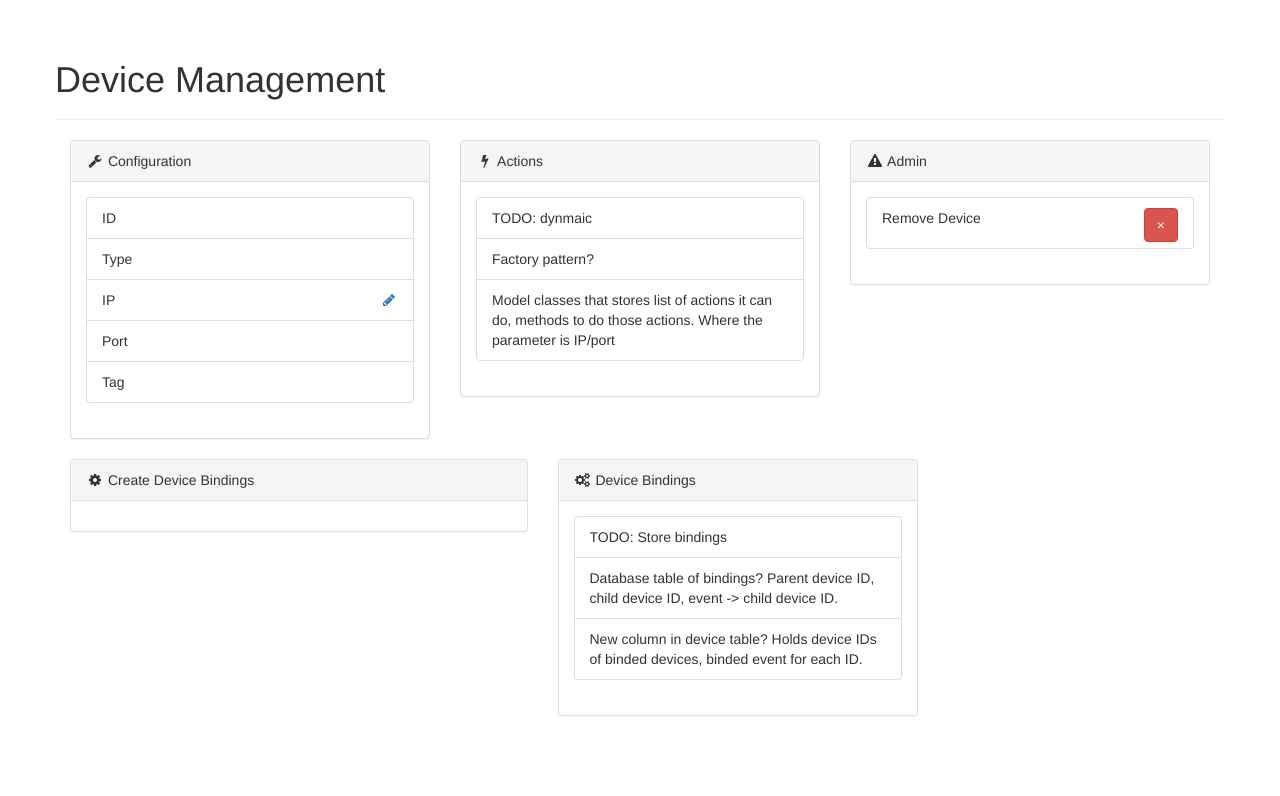
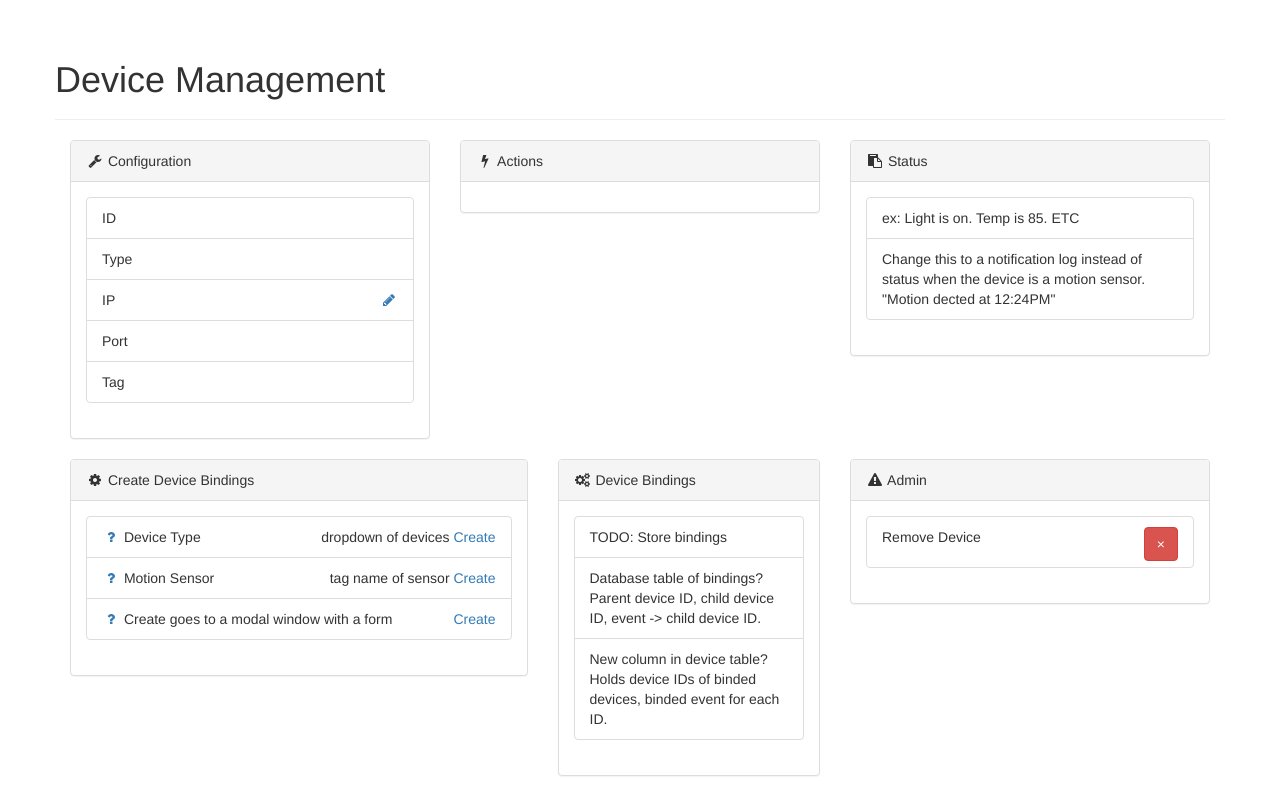
Before and after one commit to jflowaa/smart_home, a Flask app: template server/app/templates/device.html in a window 1280 px wide. Shown: the part 52-848 px from the top of the page. Before the commit the page ends 768 px from the top, so only its background shows below. Run offline with Flask 2, Linux system fonts and the light colour scheme; the template is opened without the code that fills it, so the values that code supplies are empty; some libraries are stand-ins or nearby versions.

Commit message:
Implemented factory pattern for device controllers. Updated device management page.

```diff
--- /dev/null
+++ b/server/app/device/device_models/__init__.py
@@ -0,0 +1 @@
+from .device_factory import DeviceFactory
--- /dev/null
+++ b/server/app/device/device_models/controllers/__init__.py
@@ -0,0 +1,3 @@
+from .motion_sensor_controller import MotionSensorController
+from .light_bulb_controller import LightBulbController
+from .temp_sensor_controller import TempSensorController
--- a/server/app/main/forms.py
+++ b/server/app/main/forms.py
@@ -3,7 +3,7 @@ from wtforms import StringField, IntegerField, SubmitField, SelectField
 
 
 class ChooseDeviceForm(Form):
-    device = SelectField("Device", choices=[('lightbulb', 'Light Bulb'), ('tempsensor', 'Temperature Sensor'), ('motionsensor', 'Motion Sensor')])
+    device = SelectField("Device", choices=[('LightBulb', 'Light Bulb'), ('TempSensor', 'Temperature Sensor'), ('MotionSensor', 'Motion Sensor')])
 
 class LightBulbForm(Form):
     tag = StringField('Identifier Name')
--- a/server/app/templates/add_device.html
+++ b/server/app/templates/add_device.html
@@ -21,7 +21,7 @@
 			{% if error %}
 					<p class="error"><strong>Error:</strong> {{ error }}</p>
 			{% endif %}
-			{% include "forms/{}.html".format(device_type) %}
+			{% include "forms/{}.html".format(device_type.lower()) %}
 		</div>
 		<div class="col-md-2">
 		</div>
--- a/server/app/templates/device.html
+++ b/server/app/templates/device.html
@@ -34,11 +34,16 @@
 	    <div class=" col-md-4">
 	    	<div class="panel panel-default">
 	    		<div class="panel-heading">
-	    			<i class="fa fa-warning fa-fw"></i> Admin
+	    			<i class="fa fa-clipboard fa-fw"></i> Status
 	    		</div>
 	    		<div class="panel-body">
 		    		 <ul class="list-group">
-						<li class="list-group-item"><p>Remove Device <span class="pull-right"><button id="remove" class="btn btn-danger">&times;</button></span></p></li>
+		    		 	<li class="list-group-item">
+		    		 		ex: Light is on. Temp is 85. ETC
+		    		 	</li>
+		    		 	<li class="list-group-item">
+		    		 		Change this to a notification log instead of status when the device is a motion sensor. "Motion dected at 12:24PM"
+		    		 	</li>
 					</ul>
 	    		</div>
 	    	</div>
@@ -55,7 +60,7 @@
 				</div>
 			</div>
 		</div>
-		<div class="col-md-4">
+		<div class="col-md-3">
 			<div class="panel panel-default">
 				<div class="panel-heading">
 					<i class="fa fa-cogs fa-fw"></i> Device Bindings
@@ -65,6 +70,20 @@
 				</div>
 			</div>
 		</div>
+		<div class=" col-md-4">
+	    	<div class="panel panel-default">
+	    		<div class="panel-heading">
+	    			<i class="fa fa-warning fa-fw"></i> Admin
+	    		</div>
+	    		<div class="panel-body">
+		    		 <ul class="list-group">
+						<li class="list-group-item">
+							<p>Remove Device <span class="pull-right"><button id="remove" class="btn btn-danger">&times;</button></span></p>
+						</li>
+					</ul>
+	    		</div>
+	    	</div>
+	    </div>
 	</div>
 </div>
 {% endblock %}
@@ -83,6 +102,9 @@
 				window.location.href = "{{ url_for('main.index') }}";
 			});
 	});
+	$(".action").on("click", function(e) {
+		$("#" + e.target.id + "_modal").modal("show");
+	});
 	$(".edit").on("click", function (e) {
 		$(e.target).removeClass("fa-pencil");
 		$(e.target).addClass("fa-check");
--- a/server/app/templates/includes/bind_device.html
+++ b/server/app/templates/includes/bind_device.html
@@ -1,10 +1,25 @@
-{% if device.device_type == "lightbulb" %}
-
+{% if device.device_type == "LightBulb  !" %}
+{% elif device.device_type == "MotionSensor  !" %}
+{% elif device.device_type == "TempSensor  !" %}
+{% else %}
 <ul class="list-group">
+<li class="list-group-item">
+		<a href="#" data-toggle="tooltip" title="placeholder"><i class="fa fa-question fa-fw"></i></a>
+		Device Type
+		<span class="pull-right">dropdown of devices
+		<a href="#">Create</a></span></span>
+	</li>
 	<li class="list-group-item">
 		<a href="#" data-toggle="tooltip" title="Bind motion sensors to the light bulb to tigger light events from motion events"><i class="fa fa-question fa-fw"></i></a>
-		Motion Sensor<span class="pull-right">This is a dropdown</span></li>
+		Motion Sensor
+		<span class="pull-right">tag name of sensor
+		<a href="#">Create</a></span>
+	</li>
+	<li class="list-group-item">
+		<a href="#" data-toggle="tooltip" title="placeholder"><i class="fa fa-question fa-fw"></i></a>
+		Create goes to a modal window with a form
+		<span class="pull-right">
+		<a href="#">Create</a></span>
+	</li>
 </ul>
-
-{% elif device.device_type == "motionsensor" %}
 {% endif %}
--- a/server/app/templates/includes/device_actions.html
+++ b/server/app/templates/includes/device_actions.html
@@ -1,5 +1,28 @@
-<ul class="list-group">
-	<li class="list-group-item">TODO: dynmaic</li>
-	<li class="list-group-item">Factory pattern?</li>
-	<li class="list-group-item">Model classes that stores list of actions it can do, methods to do those actions. Where the parameter is IP/port</li>
-</ul>
+{% if device_controller %}
+	<ul class="list-group">
+	{% for key, value in device_controller.get_actions().items() %}
+		<li class="list-group-item">{{ key }} <span class="pull-right"><a id="{{ value }}" class="action" href="#">Go</a></span></li>
+		<div id="{{ value }}_modal" class="modal fade" role="dialog">
+		 	<div class="modal-dialog">
+		    	<div class="modal-content">
+		      		<div class="modal-header">
+		       			<button type="button" class="close" data-dismiss="modal">&times;</button>
+		        		<h4 class="modal-title">{{ key }}</h4>
+		      		</div>
+		     		<div class="modal-body">
+		     			<form action="/device/{{ device.get('id') }}" class="form-inline" method="get">
+		        			<div class="form-group">
+		        				<input type="hidden" name="action" value="{{ value }}">
+		        				<label for="input">New Value:</label>
+		        				<input type="text" class="form-control" id="input" name="value">
+		        				<input type="submit" class="form-control">
+		        			</div>
+		        		</form>
+		      		</div>
+		    	</div>
+		  	</div>
+		</div>
+	{% endfor %}
+	<li class="list-group-item">Problem. Get Temperature doesn't need a value. Maybe a three value tuple instead of a dictionary. Where third value is what kind of action.</li>
+	</ul>
+{% endif %}
```
Also changed, not shown: server/app/device/device_models/controllers/light_bulb_controller.py (added, +9 -0 lines), server/app/device/device_models/controllers/motion_sensor_controller.py (added, +9 -0 lines), server/app/device/device_models/controllers/temp_sensor_controller.py (added, +13 -0 lines), server/app/device/device_models/device_factory.py (added, +40 -0 lines), server/app/device/views.py (+9 -2 lines), server/app/main/views.py (+5 -5 lines).
